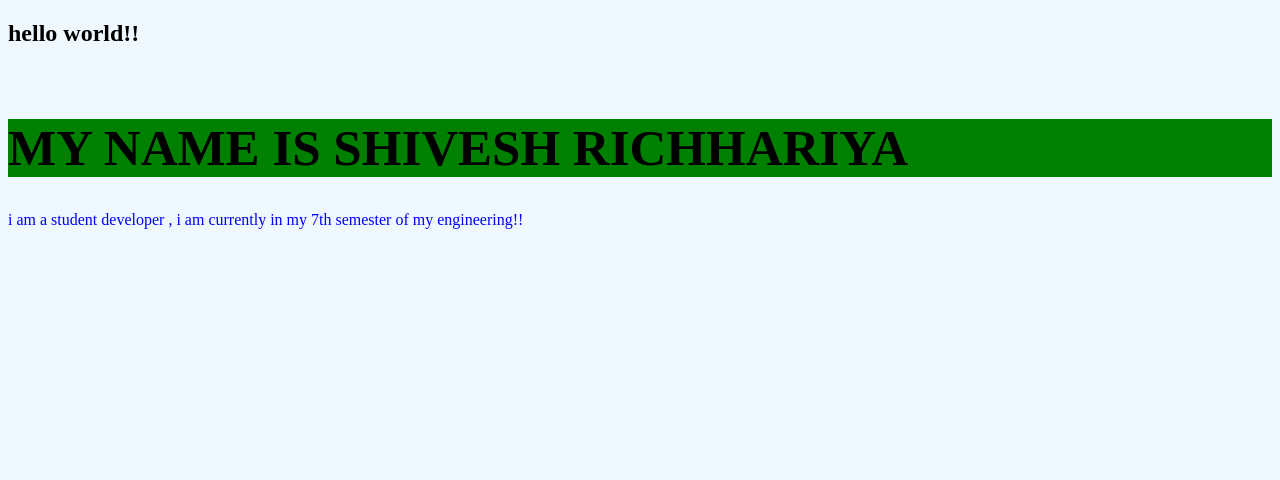
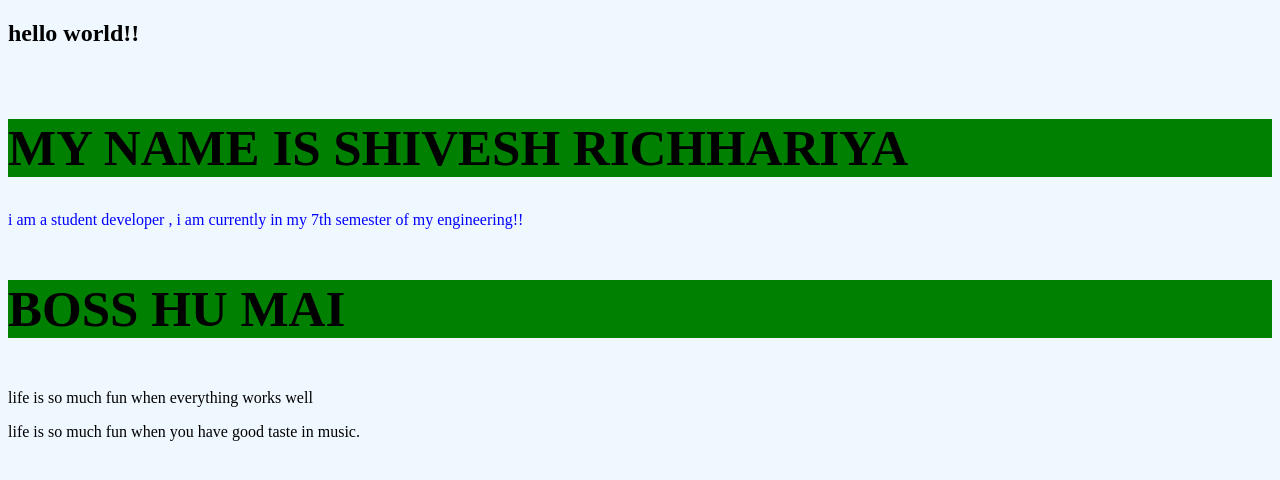
Before and after one commit to shiveshhcodes/JS-Learning, a plain HTML site: page index6.html in a window 1280 px wide. Drawn offline with Linux system fonts and the light colour scheme.

Commit message:
Update index6.html

```diff
--- a/index6.html
+++ b/index6.html
@@ -9,20 +9,23 @@
     body{
         background-color: aliceblue;
     }
-    h1 {
+    .boss {
         background-color: green;
         font-size: 51px;
     }
     #para{
-        color: blue;
+        color: blue ;
     }
 </style>
     <h2>hello world!!</h2>
     <br>
-    <h1>MY NAME IS SHIVESH RICHHARIYA</h1>
+    <h1 class="boss">MY NAME IS SHIVESH RICHHARIYA</h1>
     <p id="para">
         i am a student developer , i am currently in my 7th semester of my engineering!!
     </p>
+    <h3 class="boss">BOSS HU MAI</h3>
+    <p>life is so much fun when everything works well</p>
+    <p>life is so much fun when you have good taste in music.</p>
     <script src="script6.js"></script>
 </body>
 </html>
```
